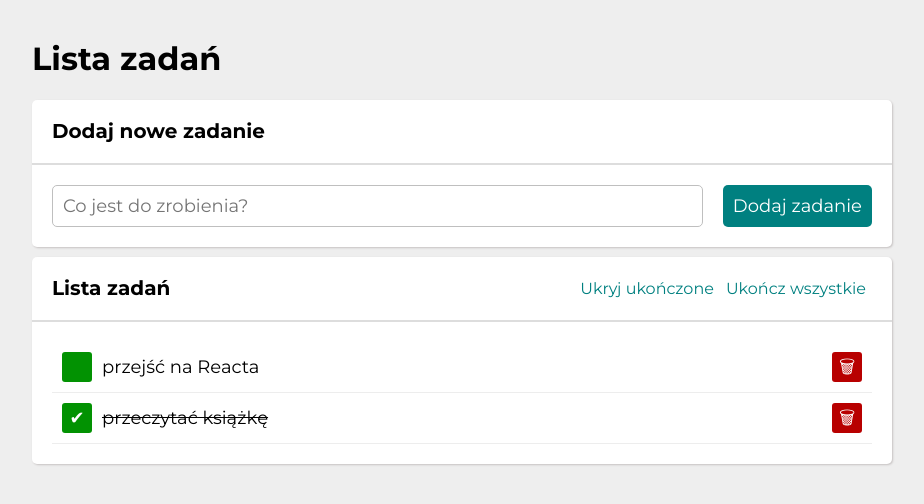
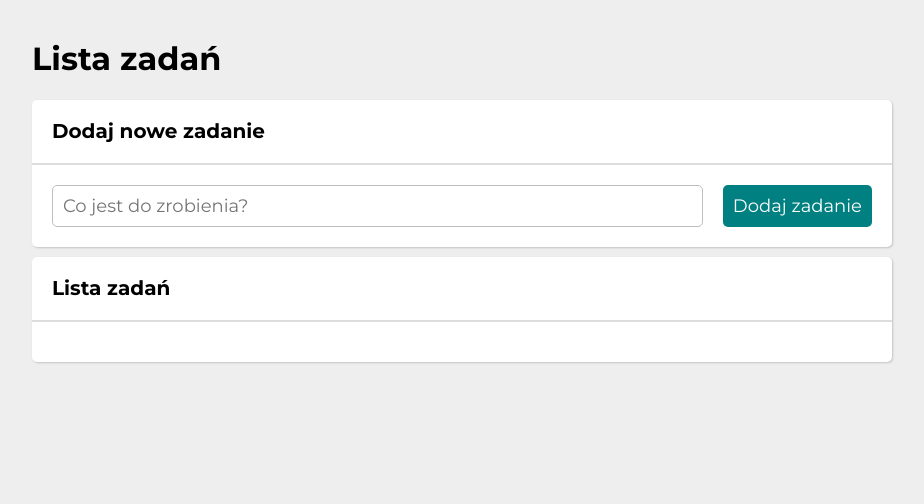
Before and after one commit to WeronikaUtrata/todo-list-react, a React (Create React App) app: page / in a window 1280 px wide. Shown: the top 504 px of the page, without its empty margins (178-1102 px from the left). Built offline with nearby package versions, Linux system fonts and the light colour scheme.

Commit message:
localStorage added

```diff
--- a/src/App.js
+++ b/src/App.js
@@ -4,15 +4,17 @@
 import Section from "./Section";
 import Header from "./Header";
 import Container from "./Container";
-import { useState } from "react";
+import { useEffect, useState } from "react";
 
 
 function App() {
   const [hideDone, setHideDone] = useState(false);
-  const [tasks, setTasks] = useState([
-    { id: 1, content: "przejść na Reacta", done: false },
-    { id: 2, content: "przeczytać książkę", done: true },
-  ]);
+  const storeTasksInLocalStorage = localStorage.getItem("tasks");
+  const [tasks, setTasks] = useState(storeTasksInLocalStorage ? JSON.parse(storeTasksInLocalStorage) : []);
+
+  useEffect(() => {
+    localStorage.setItem("tasks", JSON.stringify(tasks));
+  }, [tasks]);
 
   const toggleHideDone = () => {
     setHideDone(hideDone => !hideDone);
```
